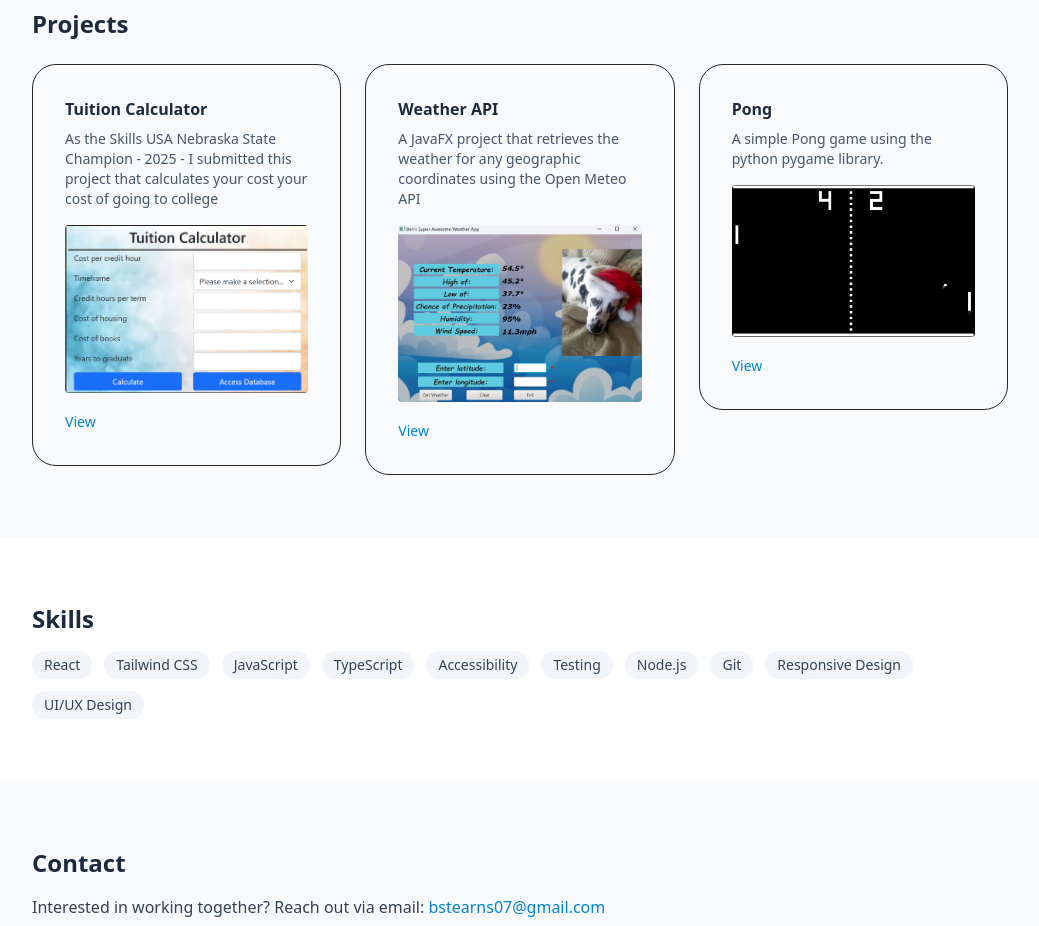
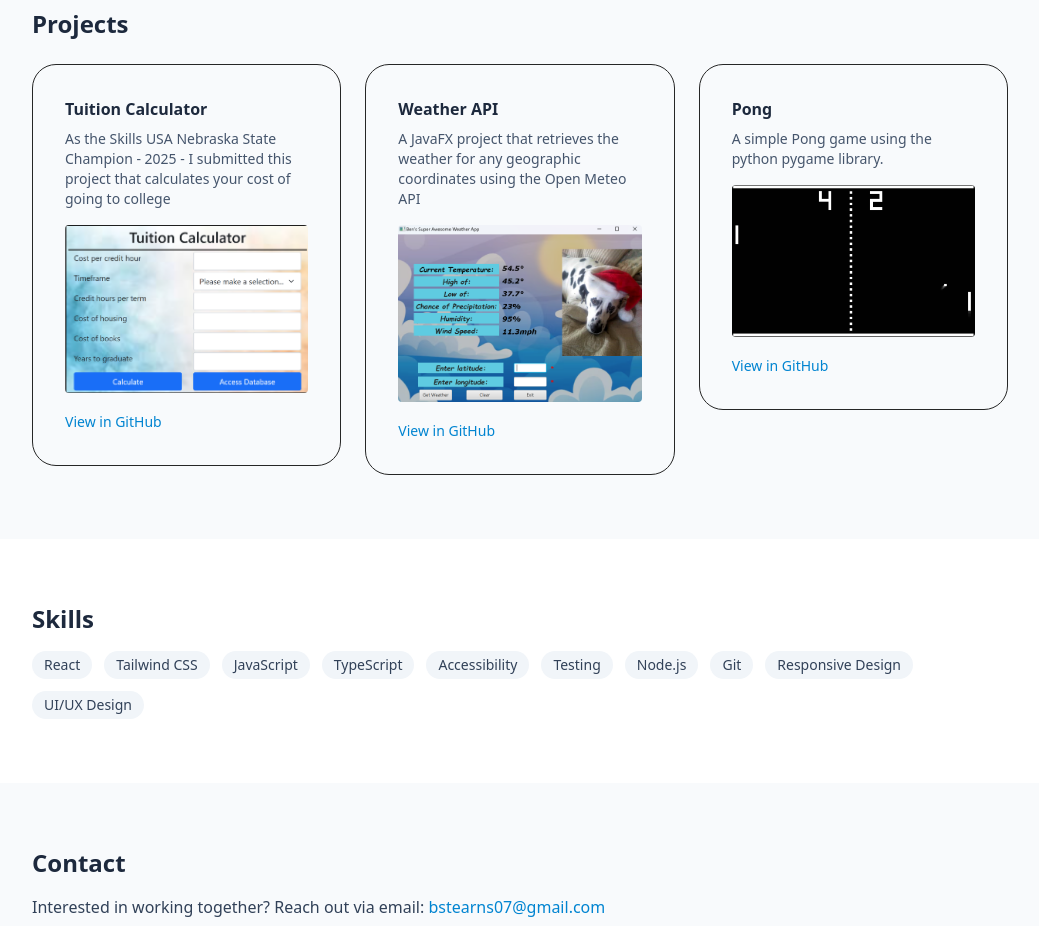
Before and after one commit to bstearns07/react-portfolio, a React (Vite) app: page / in a window 1280 px wide. Shown: the part 1080-2006 px from the top of the page, without its empty margins (120-1159 px from the left). Built offline with nearby package versions, Linux system fonts and the light colour scheme; no server answers; what aws-amplify would draw is missing.

Commit message:
fixed typos and project links updated

```diff
--- a/src/components/Card.jsx
+++ b/src/components/Card.jsx
@@ -38,7 +38,7 @@ export default function Card({ project }) {
           </div>
         )}
         <a href={project.link} target="_blank" className="text-sky-600 hover:underline text-sm">
-          View
+          View in GitHub
         </a>
       </SpotlightCard>
     </div>
--- a/src/components/Projects.jsx
+++ b/src/components/Projects.jsx
@@ -10,7 +10,7 @@ const projects = [
   {
     id: 1,
     title: "Tuition Calculator",
-    desc: "As the Skills USA Nebraska State Champion - 2025 - I submitted this project that calculates your cost your cost of going to college",
+    desc: "As the Skills USA Nebraska State Champion - 2025 - I submitted this project that calculates your cost of going to college",
     link: "https://github.com/bstearns07/TuitionCalculator_WebApp",
     image: projectLogo1,
     imageMobile: projectLogo1,
```
